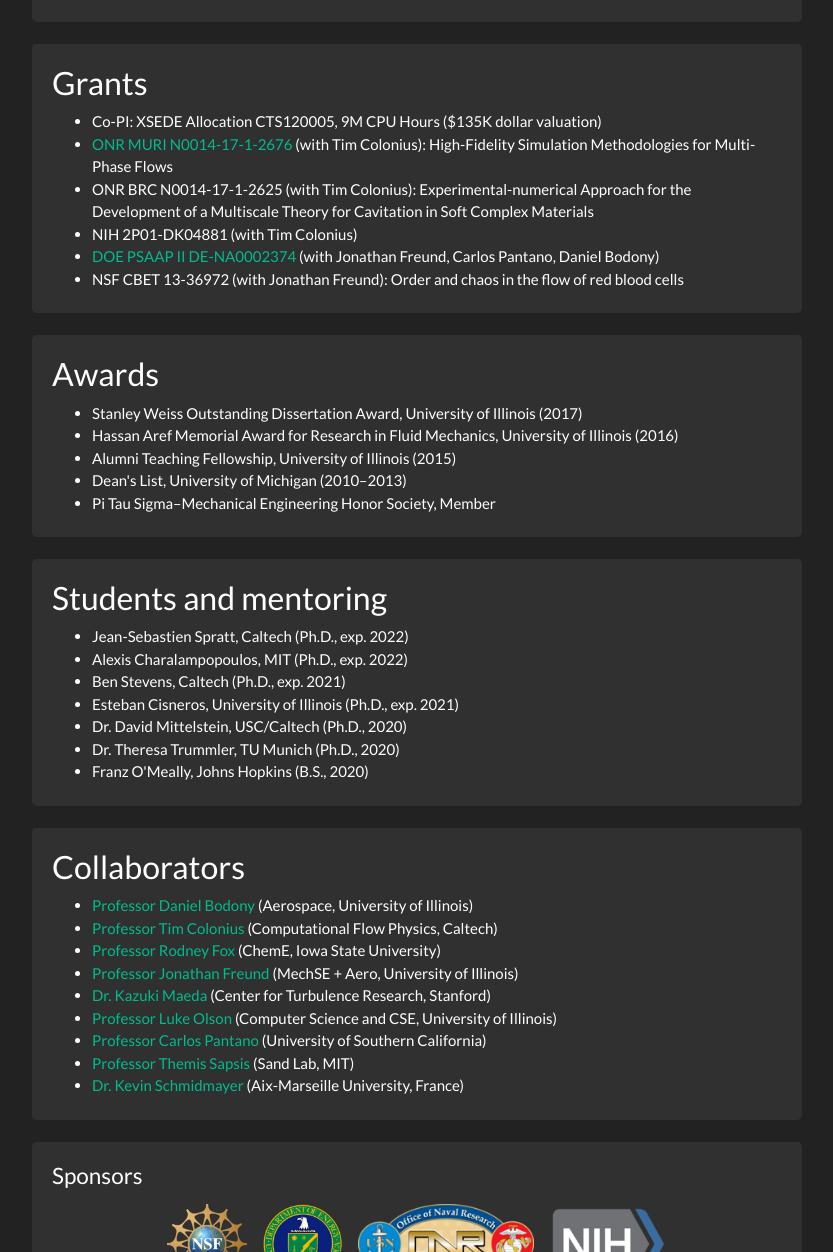
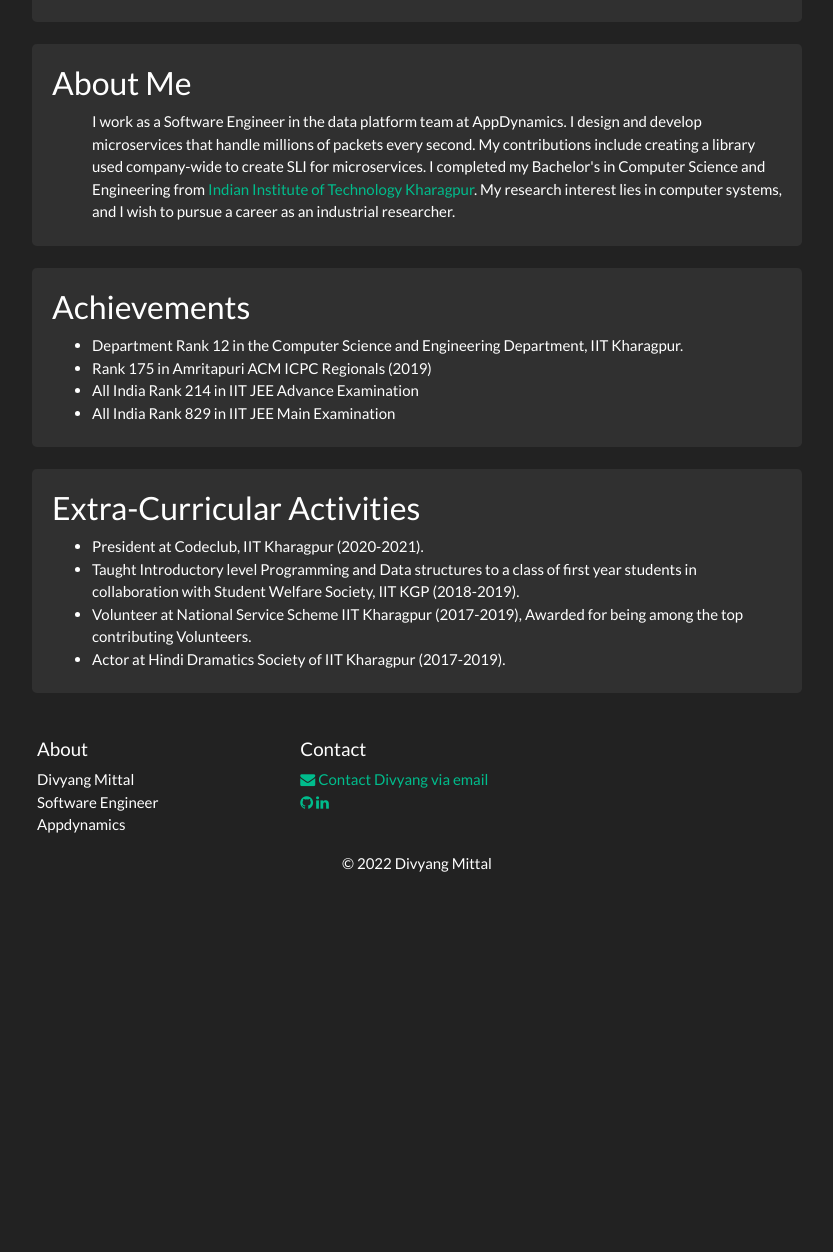
Before and after one commit to divyang-mittal/divyang-mittal.github.io, a Jekyll site: the page built from _pages/about.md, in a window 1280 px wide and 1400 px high, scrolled down 272 px, cut to the strip 148-1400 px from the top of the window. Shown: the whole strip, without its empty margins (223-1056 px from the left). Built offline with Jekyll 4.4.1, drawn with Linux system fonts in a browser that asks for light colours; nearby versions of some CDN libraries; a style sheet for code colours, icons or effects is not loaded; after the commit the page ends 1310 px from its top, so only the background shows below that.

Commit message:
Customize about page

```diff
--- a/_data/awards.yml
+++ b/_data/awards.yml
@@ -1,5 +1,4 @@
-- name: Stanley Weiss Outstanding Dissertation Award, University of Illinois (2017)
-- name: Hassan Aref Memorial Award for Research in Fluid Mechanics, University of Illinois (2016)
-- name: Alumni Teaching Fellowship, University of Illinois (2015)
-- name: Dean's List, University of Michigan  (2010-2013)
-- name: Pi Tau Sigma-Mechanical Engineering Honor Society, Member
+- name: Department Rank 12 in the Computer Science and Engineering Department, IIT Kharagpur.
+- name: Rank 175 in Amritapuri ACM ICPC Regionals (2019)
+- name: All India Rank 214 in IIT JEE Advance Examination
+- name: All India Rank 829 in IIT JEE Main Examination
--- a/_data/collaborators.yml
+++ /dev/null
@@ -1,35 +0,0 @@
-- name: Professor Daniel Bodony
-  title: Aerospace, University of Illinois
-  url: "http://acoustics.ae.illinois.edu/"
-
-- name: Professor Tim Colonius
-  title: Computational Flow Physics, Caltech
-  url: "http://colonius.caltech.edu/"
-
-- name: Professor Rodney Fox
-  title: ChemE, Iowa State University
-  url: "https://www.cbe.iastate.edu/the-department/facultystaff/profile/rofox/"
-
-- name: Professor Jonathan Freund
-  title: MechSE + Aero, University of Illinois
-  url: "http://jbfreund.mechse.illinois.edu/"
-
-- name: Dr. Kazuki Maeda
-  title: Center for Turbulence Research, Stanford
-  url: "https://sites.google.com/view/kazukimaeda/home"
-
-- name: Professor Luke Olson
-  title: Computer Science and CSE, University of Illinois
-  url: "http://lukeo.cs.illinois.edu/"
-
-- name: Professor Carlos Pantano
-  title: University of Southern California
-  url: "https://viterbi.usc.edu/directory/faculty/Pantano-Rubino/Carlos"
-
-- name: Professor Themis Sapsis
-  title: Sand Lab, MIT
-  url: "http://sandlab.mit.edu/"
-
-- name: Dr. Kevin Schmidmayer
-  title: Aix-Marseille University, France
-  url: "https://kevinschmidmayer.github.io/overview/"
--- /dev/null
+++ b/_data/extracurricular.yml
@@ -0,0 +1,4 @@
+- name: President at Codeclub, IIT Kharagpur (2020-2021).
+- name: Taught Introductory level Programming and Data structures to a class of first year students in collaboration with Student Welfare Society, IIT KGP (2018-2019).
+- name: Volunteer at National Service Scheme IIT Kharagpur (2017-2019), Awarded for being among the top contributing Volunteers.
+- name: Actor at Hindi Dramatics Society of IIT Kharagpur (2017-2019).
--- a/_data/grants.yml
+++ /dev/null
@@ -1,6 +0,0 @@
-- name: "Co-PI: XSEDE Allocation CTS120005, 9M CPU Hours ($135K dollar valuation)"
-- name: "<a href='https://sites.google.com/umn.edu/predictturbulentmultiphaseflow/MURI-home' target='_blank'>ONR MURI N0014-17-1-2676</a> (with Tim Colonius): High-Fidelity Simulation Methodologies for Multi-Phase Flows"
-- name: "ONR BRC N0014-17-1-2625 (with Tim Colonius): Experimental-numerical Approach for the Development of a Multiscale Theory for Cavitation in Soft Complex Materials"
-- name: "NIH 2P01-DK04881 (with Tim Colonius)"
-- name: "<a href='https://xpacc.illinois.edu/' target='_blank'>DOE PSAAP II DE-NA0002374</a> (with Jonathan Freund, Carlos Pantano, Daniel Bodony)"
-- name: "NSF CBET 13-36972 (with Jonathan Freund): Order and chaos in the flow of red blood cells"
--- /dev/null
+++ b/_includes/about.html
@@ -0,0 +1,4 @@
+I work as a Software Engineer in the data platform team at AppDynamics. I design and develop microservices that handle millions of packets every second.
+My contribution includes creating a library used company-wide to create SLI for microservices.
+I completed my Bachelor's in Computer Science and Engineering from <a href="http://iitkgp.ac.in/" target="_blank">Indian Institute of Technology Kharagpur</a>.
+My research interest lies in computer systems, and I wish to pursue a career as an industrial researcher.
--- a/_pages/about.md
+++ b/_pages/about.md
@@ -60,20 +60,19 @@ permalink: /about/
 </div>
 {% endfor %}
 
-{% if site.data.grants %}
 <div class="jumbotron">
-### Grants
+### About Me
 <ul>
-{% for grant in site.data.grants %}
- <li> {{ grant.name }} </li>
-{% endfor %}
+ I work as a Software Engineer in the data platform team at AppDynamics. I design and develop microservices that handle millions of packets every second.
+My contributions include creating a library used company-wide to create SLI for microservices.
+I completed my Bachelor's in Computer Science and Engineering from <a href="http://iitkgp.ac.in/" target="_blank">Indian Institute of Technology Kharagpur</a>.
+My research interest lies in computer systems, and I wish to pursue a career as an industrial researcher.
 </ul>
 </div>
-{% endif %}
 
 {% if site.data.awards %}
 <div class="jumbotron">
-### Awards
+### Achievements
 <ul>
 {% for award in site.data.awards %}
  <li> {{ award.name | replace: "-","&#8211;"}} </li>
@@ -83,33 +82,13 @@ permalink: /about/
 {% endif %}
 
 
-{% if site.data.people %}
+{% if site.data.extracurricular %}
 <div class="jumbotron">
-### Students and mentoring
+### Extra-Curricular Activities
 <ul>
-{% for student in site.data.people %}
- <li> {{ student.name }}, {{student.location}} ({{student.degree}}, {{student.year}}) </li>
+{% for activity in site.data.extracurricular %}
+ <li> {{ activity.name }} </li>
 {% endfor %}
 </ul>
 </div>
 {% endif %}
-
-
-{% if site.data.collaborators %}
-<div class="jumbotron">
-### Collaborators
-<ul>
-{% for collab in site.data.collaborators %}
- <li> <a href="{{collab.url}}" target="_blank">{{collab.name}}</a> ({{collab.title}})</li>
-{% endfor %}
-</ul>
-</div>
-{% endif %}
-
-
-<div class="jumbotron">
-  <h4>Sponsors</h4>
-  <div style='display:block; text-align:center; margin-left:auto; margin-right:auto;'>
- {% for funder in site.data.funders %}<a href="{{ funder.url }}" target="_blank"><img src='{{ site.url }}{{ site.baseurl }}/images/logopic/{{ funder.image }}' style='max-height: 80px; max-width: 200px; margin: 1%'/></a>{% endfor %}
-  </div>
-</div>
```
Also changed, not shown: _data/funders.yml (deleted, +0 -10 lines), _pages/home.md (+1 -1 lines).
